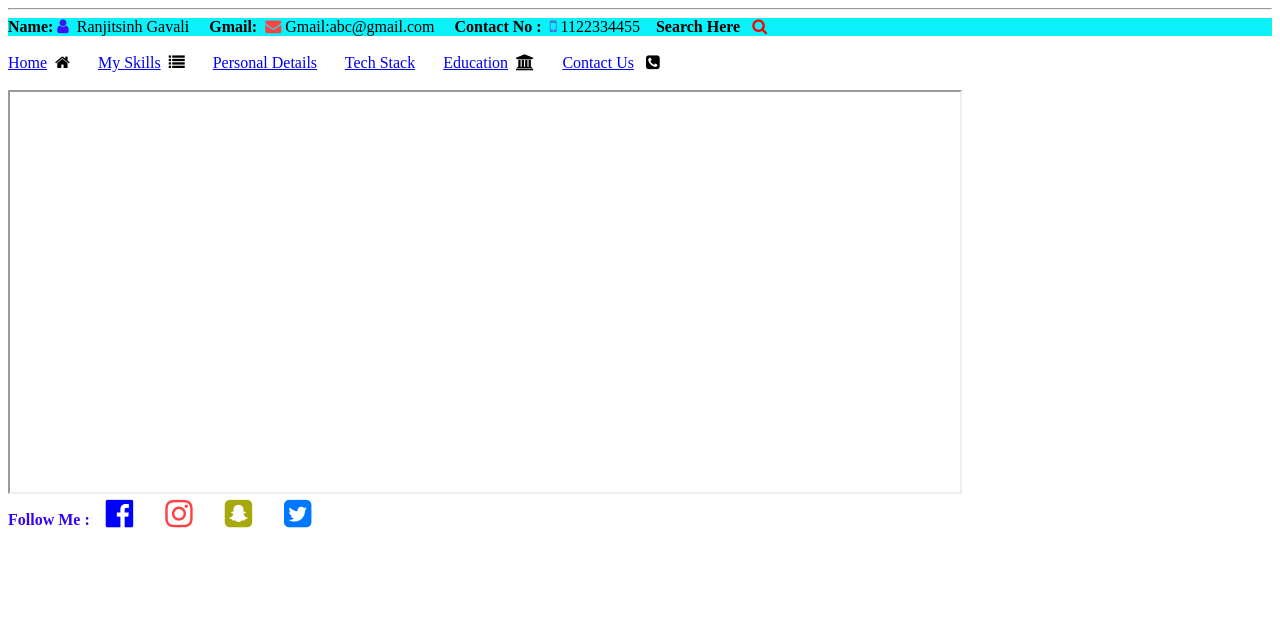
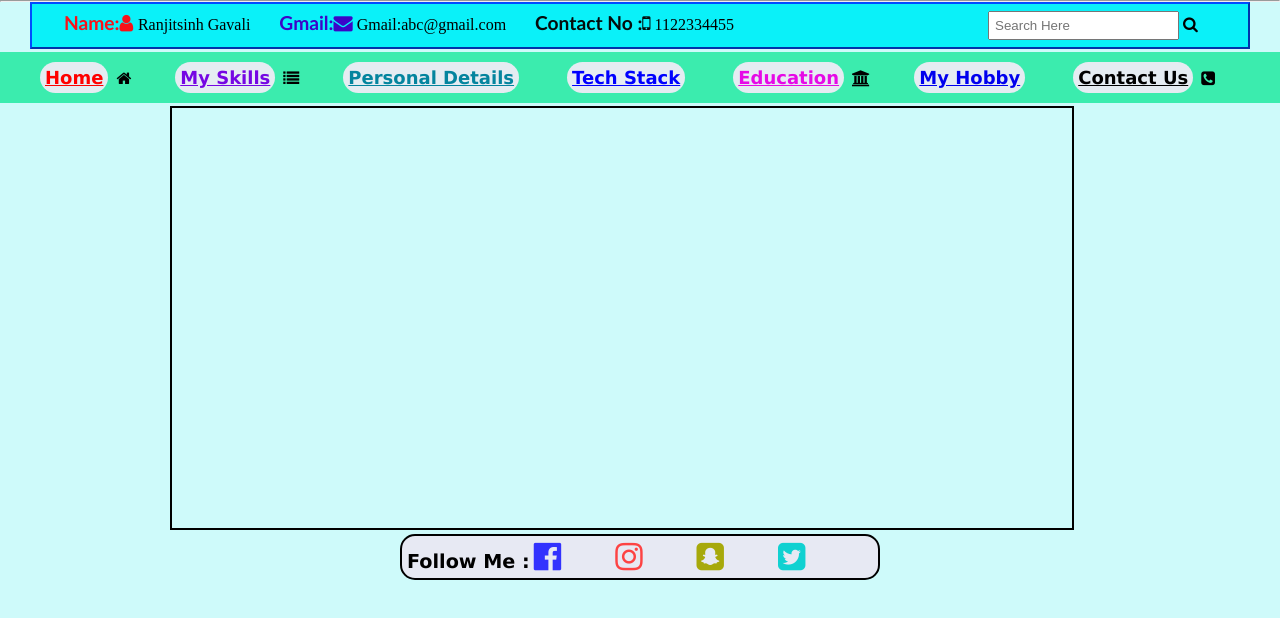
Before and after one commit to ranjitsinh22/My_Profile, a plain HTML site: page index.html in a window 1280 px wide. Drawn offline with Linux system fonts and the light colour scheme.

Commit message:
CSS changes margin padding border color
Assignment-CSS changes margin padding border color

```diff
--- a/index.html
+++ b/index.html
@@ -9,93 +9,160 @@
     <title>Index</title>
     <link rel="stylesheet" href="https://cdnjs.cloudflare.com/ajax/libs/font-awesome/4.7.0/css/font-awesome.min.css">
 <style>
-    header{
+    *{margin: 0;
+    padding: 0;}
+    body{
+        background-color: rgb(206, 250, 250);
+    }
+    header{margin-bottom:0px;
+        margin-left: 30px;
+        margin-right: 30px;
+        border: 2px solid rgb(0, 76, 255);
+
+    padding: 7px;
+
+    border-style: outset;
     background-color: rgb(10, 241, 249);
-   border-color: brown;
+
 }
-#sr{
-    color: rgb(255, 0, 0);
+nav{margin-left: 500px;
+
+    background-color: rgb(59, 236, 174);
+    padding: 15px;
+    border-radius: 10px;
+ margin-right: 50px;
+ box-shadow: 10px;
+    margin: -15px;
 }
+#cn ,#pf,#gm{font-size: larger;
+    font-family: 'Trebuchet MS', 'Lucida Sans Unicode', 'Lucida Grande', 'Lucida Sans', Arial, sans-serif;
+    margin-left: 25px;}
+.sr{margin-left: 250px;
+padding: 5px;}
+
 #cn{
-    color: rgb(77, 105, 218);
+    color: rgb(5, 12, 12);
 }
 #pf{
-    color: rgb(63, 17, 249);
+    color: rgb(249, 17, 25);
 }
 #gm{
-    color: rgb(253, 67, 67)
+    color: rgb(60, 4, 200)
 }
-footer{
-    color: rgb(52, 6, 237)
+footer{ margin-left: 400px;
+    margin-right: 400px;
+    padding: 5px;
+    border-radius: 15px;
+    border: 2px solid black;
+    background-color: #e7e9f3;
+
+
 }
+#ig,#tw,#sn{align-items: center;
+    margin-left: 50px;
+}
+#if{
+    background-color: #f0faf1;
+}
+#fm{
+    font-size: larger;
+    font-family: 'Lucida Sans', 'Lucida Sans Regular', 'Lucida Grande', 'Lucida Sans Unicode', Geneva, Verdana, sans-serif;
+}
+
 #fb{
-    color: blue;
+    color: rgb(50, 50, 254);
 }
 #ig{
     color: rgb(253, 67, 67);
 }
 #tw{
-    color: rgb(0, 119, 255);
+    color: rgb(16, 209, 209);
 }
 #sn{
     color: rgb(167, 169, 11);
+}
+.hm , .sk , .pd, .ts, .ed, .cu ,.mh{
+
+    background-color: rgb(229, 236, 242);
+    padding: 5px;
+    border-radius: 20px;
+    margin: 20px;
+    font-size: large;
+    font-family: Verdana, Geneva, Tahoma, sans-serif;
+    font-weight: 900;
+    margin-left: 40px;
+    margin-right: 4px;
+}
+.hm{color: red;}
+.sk{color: rgb(117, 6, 227);}
+.pd{color:rgb(4, 132, 158);}
+.ts{color: blue;}
+.ed{color: rgb(230, 10, 230);}
+.cu{color: black;}
+.if{border-style: solid;
+    margin-left: 170px;
+
 }
 </style>
 
 </head>
 
-
+<!-- header -->
 
 <header id="hd">
-    <b> Name:&nbsp;<i id="pf" class="fa fa-user" aria-hidden="true">&nbsp;</i> </b> Ranjitsinh Gavali &nbsp; &nbsp;
+    <b id="pf"> Name:<i  class="fa fa-user" aria-hidden="true"></i> </b> Ranjitsinh Gavali
 
-    <strong>Gmail: &nbsp;<i id="gm" class="fa fa-envelope" aria-hidden="true"></i></strong> Gmail:abc@gmail.com &nbsp; &nbsp;
+    <strong  id="gm">Gmail:<i class="fa fa-envelope" aria-hidden="true"></i></strong> Gmail:abc@gmail.com
 
-    <strong>Contact No : &nbsp;<i id="cn" class="fa fa-mobile" aria-hidden="true"></i></strong> 1122334455 &nbsp;&nbsp;
-
-    <strong>Search Here </strong> &nbsp; <i id="sr" class="fa fa-search" aria-hidden="true"></i>
+    <strong  id="cn">Contact No :<i class="fa fa-mobile" aria-hidden="true"></i></strong> 1122334455
+<input class="sr" type="text" placeholder="Search Here
+">
+ <i id="sric" class="fa fa-search" aria-hidden="true"></i>
 
 </header>
 
 <br>
+<!-- navigatie bar -->
 <nav >
-    <a href="home.html" target="myframe">Home</a>&nbsp;
-    <i class="fa fa-home" aria-hidden="true"></i>
-    &nbsp; &nbsp; &nbsp;
+    <a class="hm" class="hm" href="home.html" target="myframe">Home</a>
+    <i id="hm" class="fa fa-home" aria-hidden="true"></i>
 
-    <a href="mySkills.html" target="myframe">My Skills</a>&nbsp;
+
+    <a class="sk" href="mySkills.html" target="myframe">My Skills</a>
     <i class="fa fa-list" aria-hidden="true"></i>
-    &nbsp; &nbsp; &nbsp;
 
-    <a href="personalDetails.html" target="myframe">Personal Details</a>
-    &nbsp; &nbsp; &nbsp;
 
-    <a href="techStack.html" target="myframe">Tech Stack</a>
-    &nbsp; &nbsp; &nbsp;
+    <a class="pd" href="personalDetails.html" target="myframe">Personal Details</a>
 
-    <a href="education.html" target="myframe">Education</a>&nbsp;
+
+    <a class="ts" href="techStack.html" target="myframe">Tech Stack</a>
+
+
+    <a class="ed" href="education.html" target="myframe">Education</a>
     <i class="fa fa-university" aria-hidden="true"></i>
-    &nbsp; &nbsp; &nbsp;
 
-    <a href="contactUs.html" target="myframe">Contact Us</a> &nbsp;
+    <a class="mh" href="myHobbies.html" target="myframe">My Hobby</a>
+
+    <a class="cu" href="contactUs.html" target="myframe">Contact Us</a>
     <i class="fa fa-phone-square" aria-hidden="true"></i>
 
 </nav>
 
 <body>
     <br>
-    <iframe width="950px" height="400opx" name="myframe" scr="home.html"></iframe>
+    <iframe class="if" width="900px" height="420px" name="myframe" scr="home.html"></iframe>
+
     <br>
     <footer>
-        <strong>Follow Me :</strong>&nbsp; &nbsp;
+        <strong id="fm">Follow Me :</strong>
        <a  href="https://www.facebook.com/"><i id="fb" class="fa fa-facebook-official fa-2x" aria-hidden="true"></i></a>
-        &nbsp; &nbsp;&nbsp; &nbsp;
+
         <a href="https://www.instagram.com" target="_blank"> <i id="ig" class="fa fa-instagram fa-2x"
                 aria-hidden="true"></i></a>
-        &nbsp; &nbsp;&nbsp; &nbsp;
+
         <a href="https://www.snapchat.com" target="_blank"><i id="sn" class="fa fa-snapchat-square fa-2x"
                 aria-hidden="true"></i></a>
-        &nbsp; &nbsp;&nbsp; &nbsp;
+
         <a href="https://twitter.com" target="_blank"> <i id="tw" class="fa fa-twitter-square fa-2x" aria-hidden="true"></i></a>
     </footer>
 </body>
```
Also changed, not shown: contactUs.html (+44 -3 lines), education.html (+20 -3 lines), home.html (+10 -0 lines), myHobbies.html (added, +77 -0 lines), personalDetails.html (+24 -9 lines).
